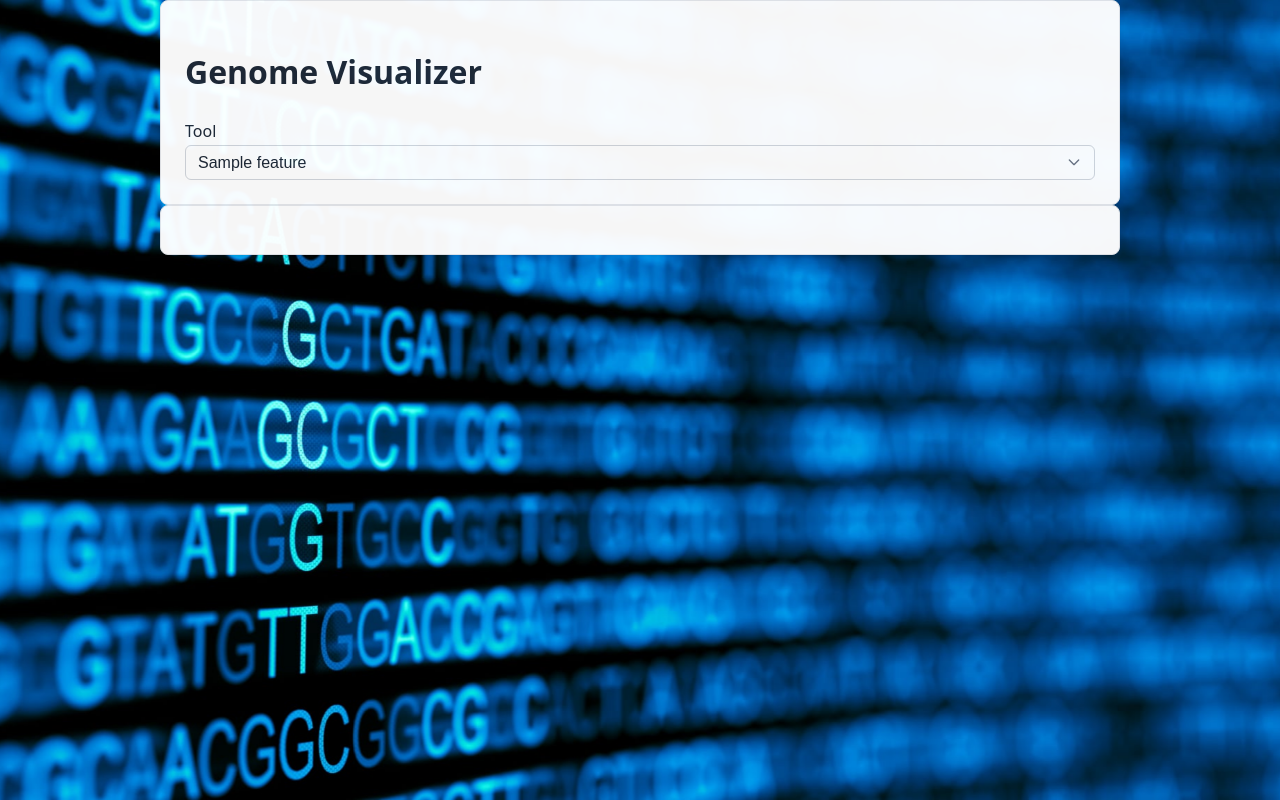
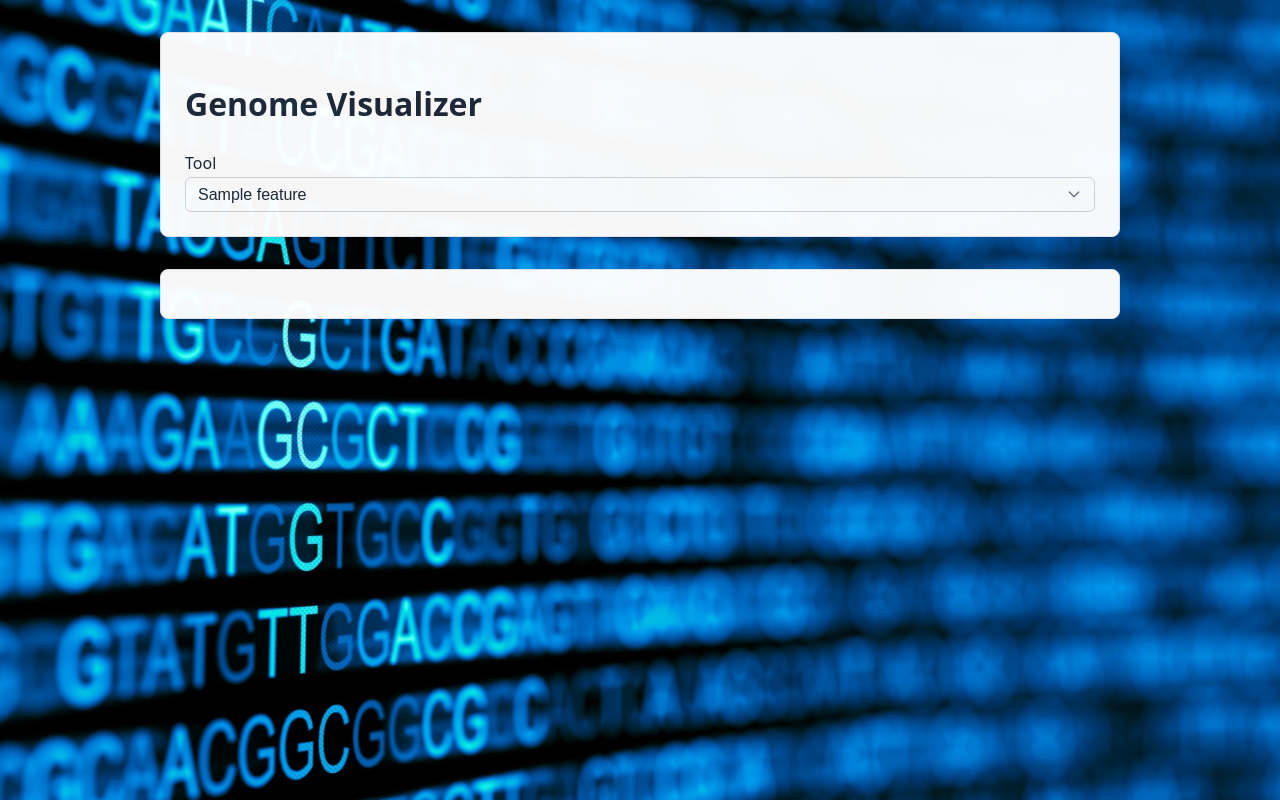
Before and after one commit to vargaheni05/GenomeVisualizer, a Python web app: template ToolBoxWeb/templates/index.html in a window 1280 px wide. Run offline with Jinja, Linux system fonts and the light colour scheme; the template is opened without the code that fills it: most values are stand-ins (such as "Sample title", 1, 10 or a date in 2020).

Commit message:
Add margin-top to containers

```diff
--- a/ToolBoxWeb/static/styles.css
+++ b/ToolBoxWeb/static/styles.css
@@ -24,6 +24,7 @@ body {
 .container {
     max-width: 960px;
     margin: 0 auto;
+    margin-top: 2rem;
     padding: 2rem 1rem;
     background-color: white;
     opacity: 0.965;
```
